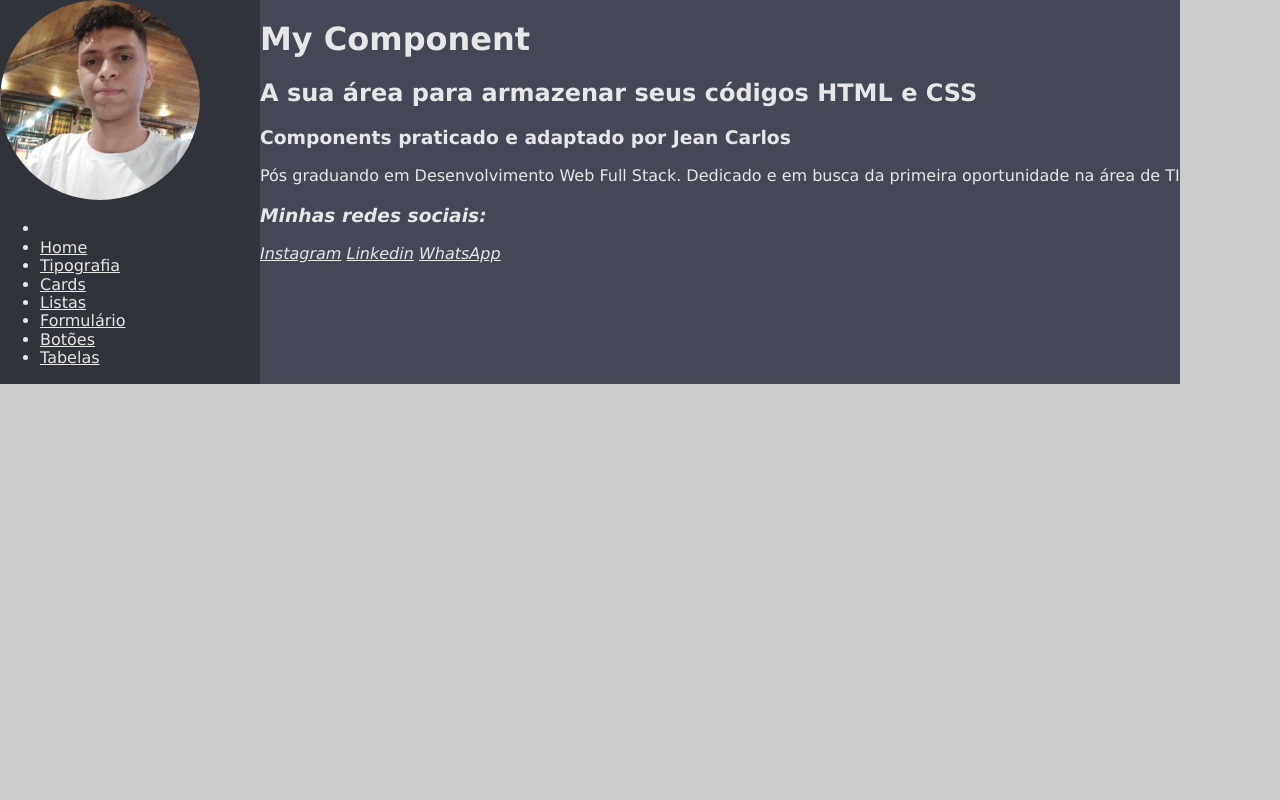
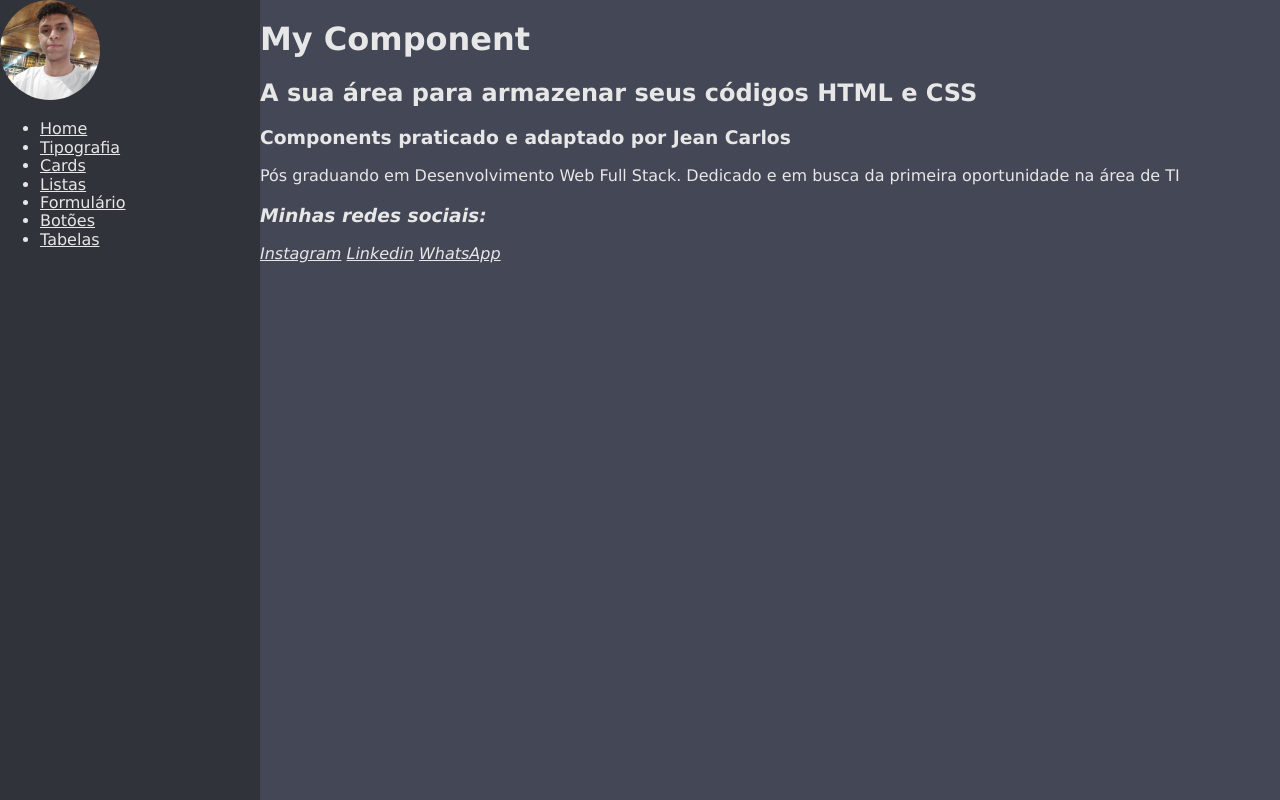
Before and after one commit to jeansillva/ProjetoMyComponents, a plain HTML site: page index.html in a window 1280 px wide. Drawn offline with Linux system fonts and the light colour scheme.

Commit message:
Definições de  tamanho
Definições de  tamanho para a fonte  em todo o html e ajustes no header e main-header

```diff
--- a/css/estilo.css
+++ b/css/estilo.css
@@ -3,28 +3,38 @@
     --secondary-color: #31333b;
 }
 
+html{
+    font-size: 62.5%; /*Faz 1rem valer 10 pixels*/
+}
+
 body{
     display: flex;
+    margin: 0;
     color: #e7e7e7;
     background-color: #ccc;
     font-family: 'Lucida Sans', 'Lucida Sans Regular', 'Lucida Grande', 'Lucida Sans Unicode', Geneva, Verdana, sans-serif;
+    min-height: 100vh; /*Vai ocupar no minimo toda a display port e se estender caso necessário*/
 }
 
 .profile-pic{
-    width: 200px;
-    height: 200px;
     border-radius: 50%;
+    max-width: 10rem;
 }
 
 .main-header{
-    width: 260px;
+    flex: 0 0 26rem;
     background-color: var(--secondary-color);
 }
 
 .main{
     background-color: #444856;
+    flex: 1 0;
 }
 
 a {
     color: inherit;
 }
+
+.main, .main-header{
+    font-size: 1.6rem; /*Faz a fonte valer 16 pixels novamente*/
+}
--- a/index.html
+++ b/index.html
@@ -17,7 +17,6 @@
             <a href="#"><img src="imagens/1692314270509.jpg" alt="Jean Carlos" class="profile-pic"></a>
 
             <ul>
-                <li>
                 <li><a href="index.html">Home</a></li>
                 <li><a href="tipografia.html">Tipografia</a></li>
                 <li><a href="cards.html">Cards</a></li>
@@ -25,7 +24,6 @@
                 <li><a href="formulario.html">Formulário</a></li>
                 <li><a href="botoes.html">Botões</a></li>
                 <li><a href="tabelas.html">Tabelas</a></li>
-                </li>
             </ul>
         </nav>
     </header>
```
